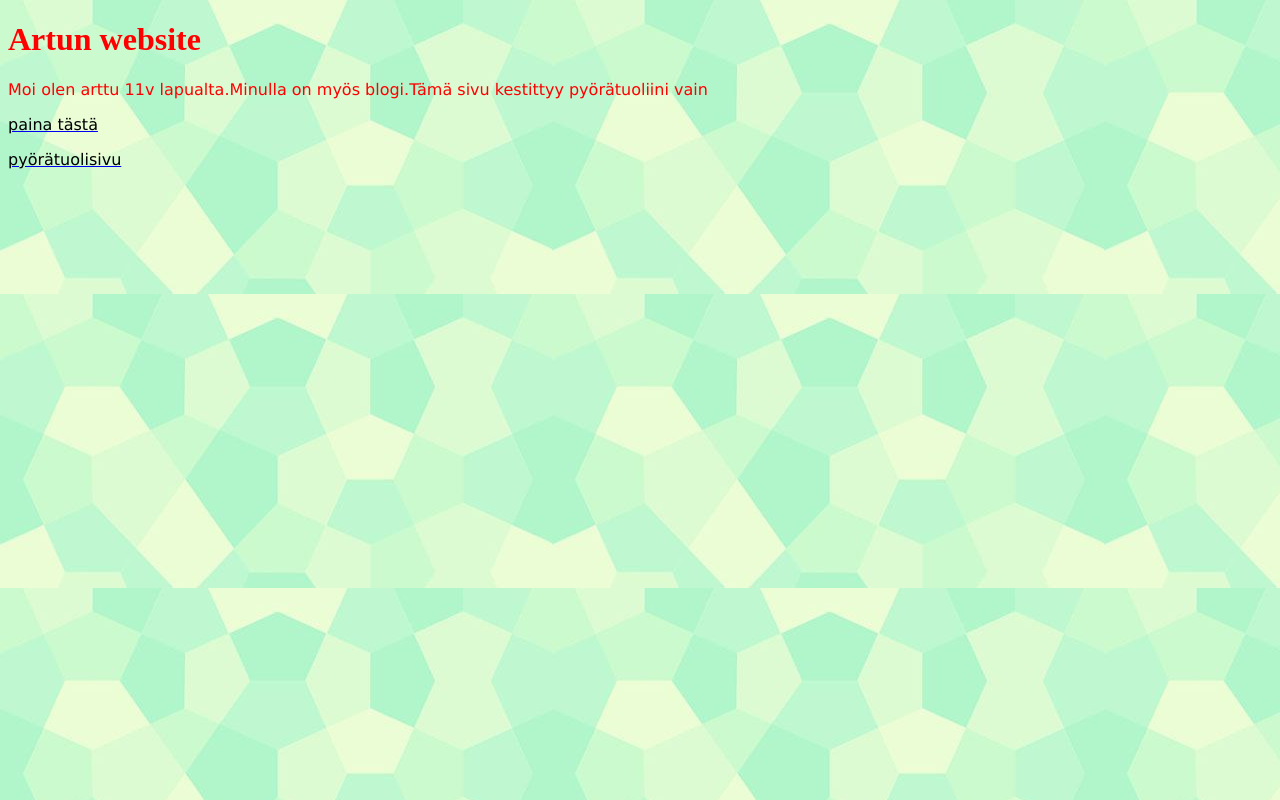
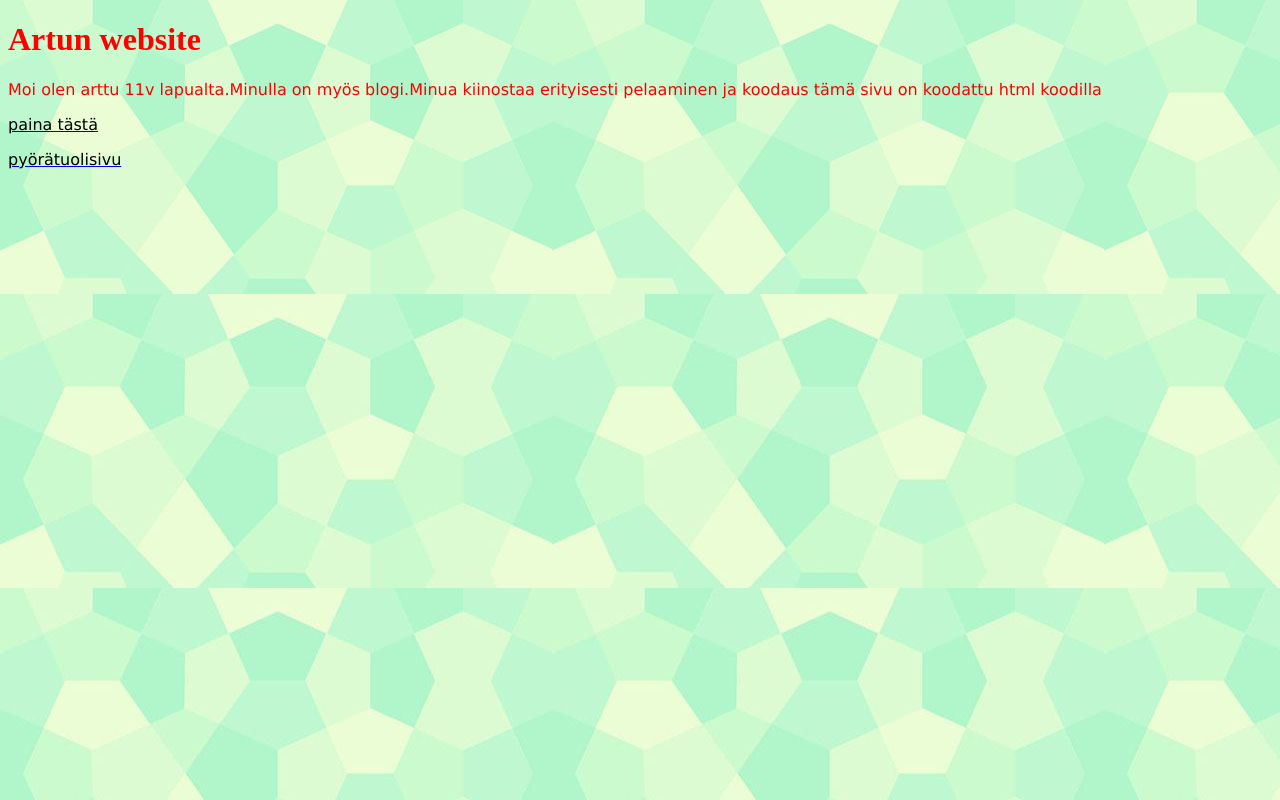
Before and after one commit to ARTTU88/Sivukoodi, a plain HTML site: page index.html in a window 1280 px wide. Drawn offline with Linux system fonts and the light colour scheme.

Commit message:
Update index.html

```diff
--- a/index.html
+++ b/index.html
@@ -14,7 +14,7 @@ p {
 <body background="website.jpg">
 
 <h1 style="color:red">Artun website</h1>
-<p style="color:red"> Moi olen arttu 11v lapualta.Minulla on myös blogi.Tämä sivu kestittyy pyörätuoliini vain</p>
+<p style="color:red"> Moi olen arttu 11v lapualta.Minulla on myös blogi.Minua kiinostaa erityisesti pelaaminen ja koodaus tämä sivu on koodattu html koodilla</p>
 <a href="https://arttu888.wordpress.com/"><p style="color:black">paina tästä</p></a>
 <a href="pyoratuoli.html"><p style="color:black">pyörätuolisivu</p></a>
 </body>
```
